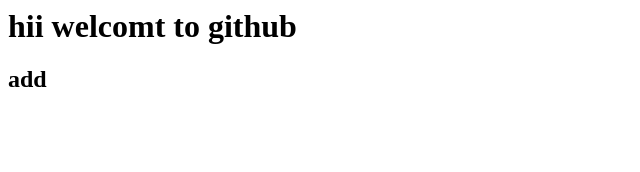
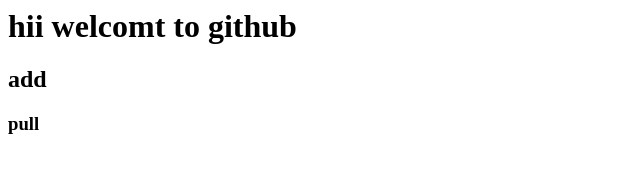
Before and after one commit to shubham007-aws/aws, a plain HTML site: page index.html in a window 1280 px wide. Shown: the full height of the page, 0-640 px from the left. Drawn offline with Linux system fonts and the light colour scheme.

Commit message:
Update index file for pull via crome

```diff
--- a/index.html
+++ b/index.html
@@ -1,2 +1,3 @@
 <h1>hii welcomt to github</h1>
 <h2>add</h2>
+<h3>pull</h3>
```
